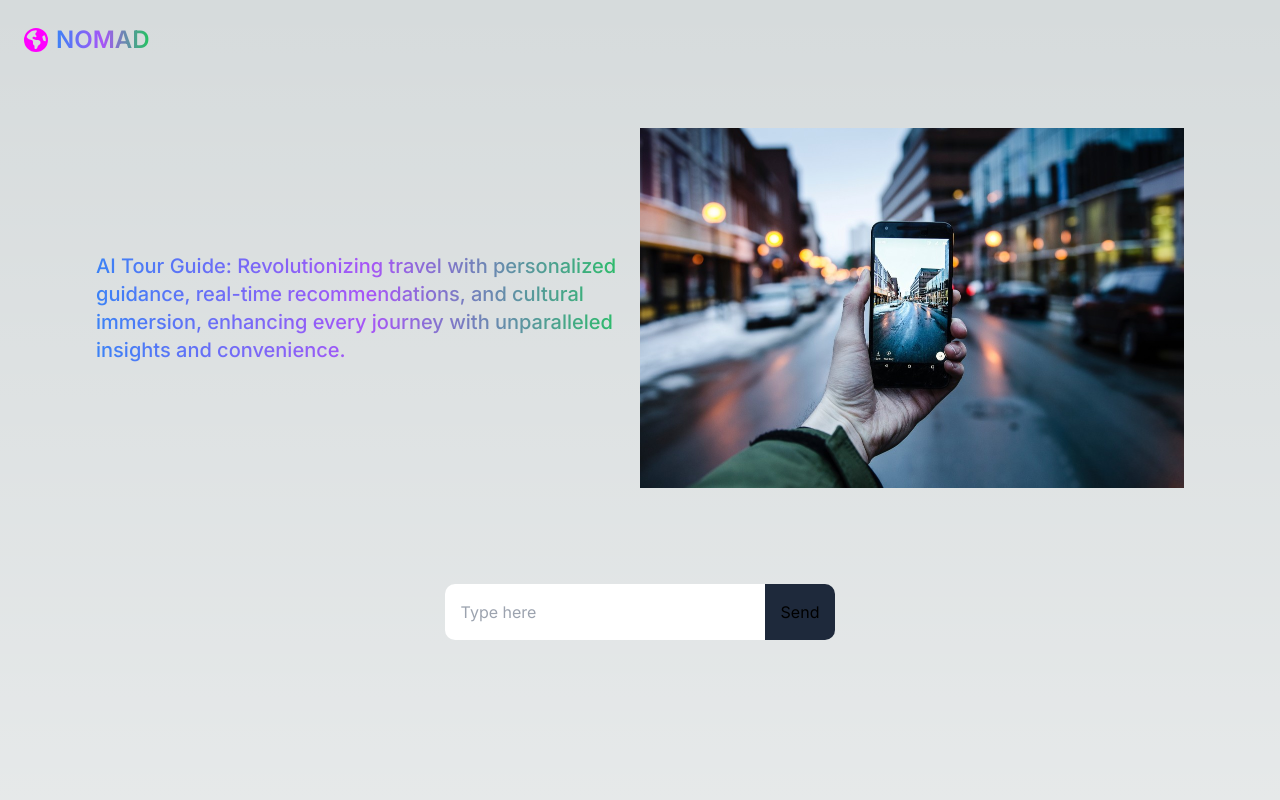
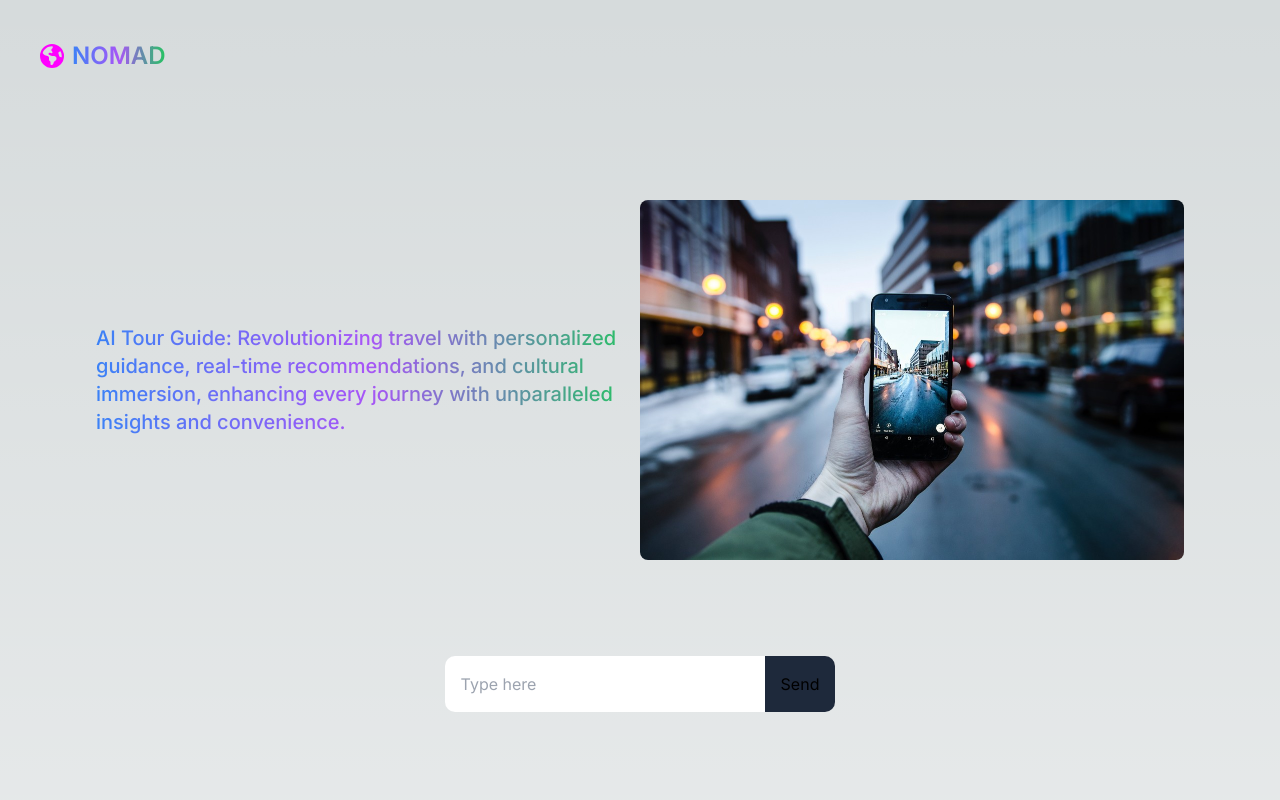
Before and after one commit to itsmeneil23/nomad-frontend, a Next.js app: page / in a window 1280 px wide. Shown: the top 800 px of the page. Built offline with nearby package versions, Linux system fonts and the light colour scheme.

Commit message:
Modified  Navbar

```diff
--- a/src/app/page.js
+++ b/src/app/page.js
@@ -5,8 +5,8 @@ import Image from "next/image";
 export default function Home() {
   return (
     <main>
+      <Navbar/>
       <section className="flex  flex-col items-center justify-between px-24 pt-32">
-        <Navbar/>
         <section className="h-screen w-full">
           <div className="flex justify-between items-center">
             <div className="w-1/2">
@@ -23,7 +23,7 @@ export default function Home() {
                 alt="hero"
                 width={500}
                 height={500}
-                className="h-full w-full"
+                className="h-full w-full rounded-lg"
               />
             </div>
           </div>
--- a/src/components/Navbar.jsx
+++ b/src/components/Navbar.jsx
@@ -2,7 +2,7 @@ import Image from "next/image";
 
 const Navbar = () => {
   return (
-    <div className="absolute left-6 top-6 flex gap-2">
+    <div className="pl-10 pt-10 flex gap-2">
       <Image src="/images/logo.svg" alt="logo" width={24} height={24} />
       <h1 className="bg-gradient-to-r from-blue-500 via-purple-500 to-green-500 text-transparent bg-clip-text text-2xl font-semibold">
         NOMAD
```
